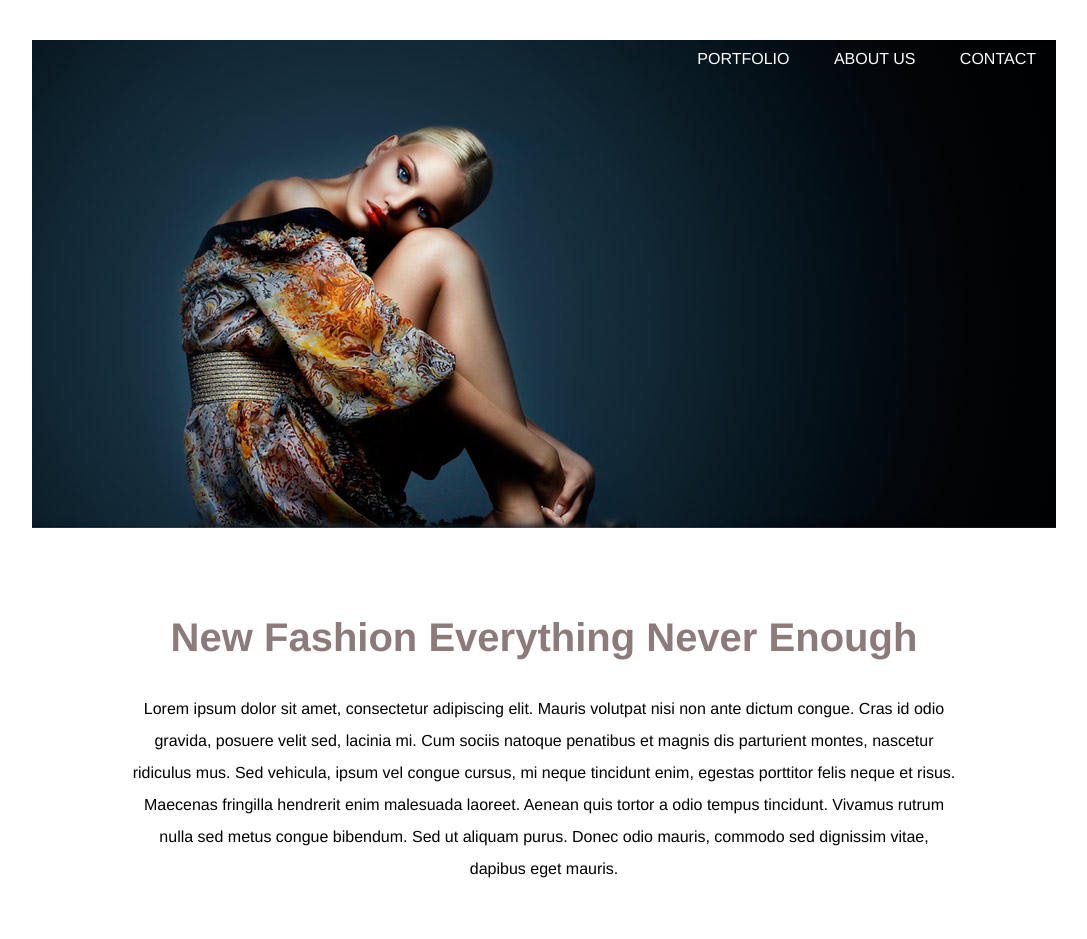
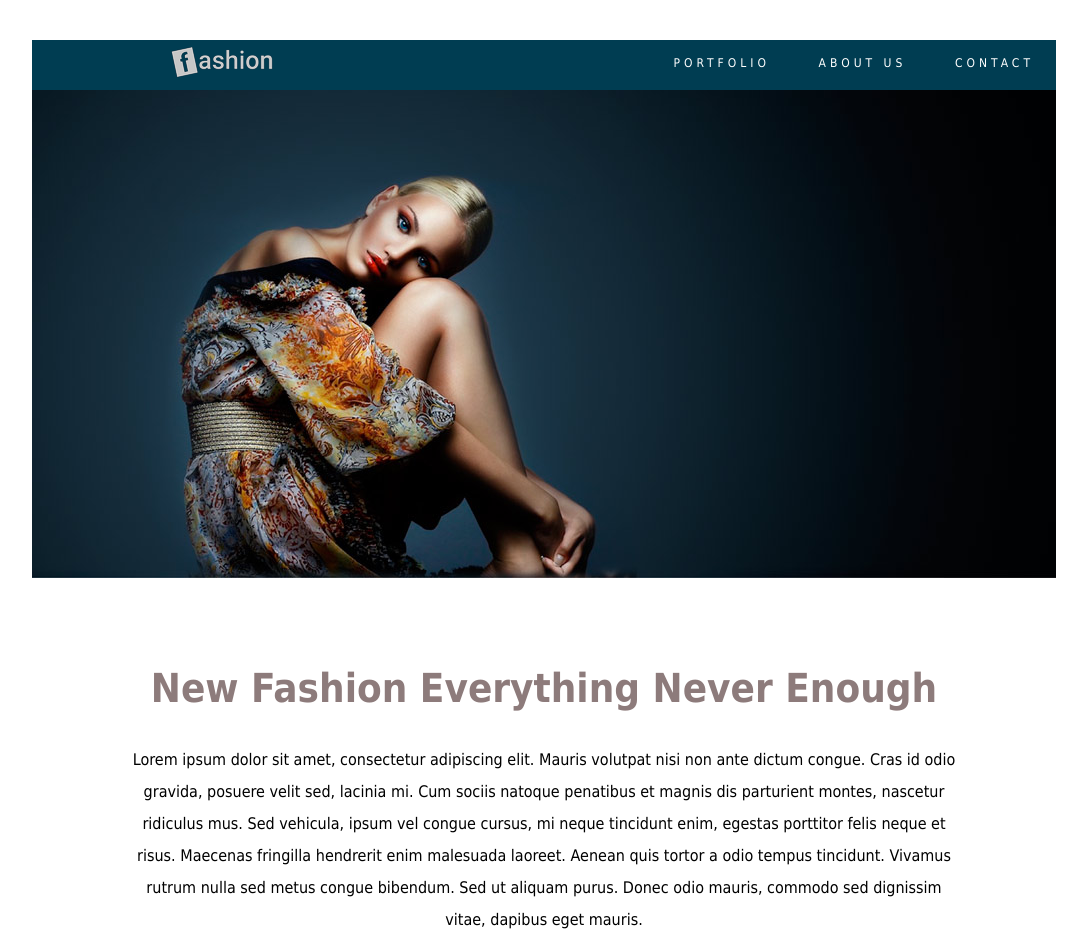
Before and after one commit to SuhAQueiroz/projeto-fashion, a plain HTML site: page index.html in a window 1280 px wide. Shown: the top 939 px of the page, without its empty margins (96-1183 px from the left). Drawn offline with Linux system fonts and the light colour scheme.

Commit message:
alteração
mudança no header

```diff
--- a/index.html
+++ b/index.html
@@ -10,7 +10,7 @@
 <body>
     <div id="principal">
         <header class="header-topo">
-
+            <img class="logotipo" src="logo.png" alt="logo fashion">
             <nav class="header-nav">
                 <ul>
                     <li><a href="#">Portfolio</a></li>
@@ -18,8 +18,8 @@
                     <li><a href="#">Contact</a></li>
                 </ul>
             </nav>
-            <img class="img-principal" src="topo.jpg" alt="modelo">
         </header>
+        <img class="img-principal" src="topo.jpg" alt="modelo">
         <article class="portifolio">
             <h1>New Fashion Everything Never Enough</h1>
             <p>Lorem ipsum dolor sit amet, consectetur adipiscing elit. Mauris volutpat nisi non ante dictum congue. Cras id odio gravida, posuere velit sed, lacinia mi. Cum sociis natoque penatibus et magnis dis parturient montes, nascetur ridiculus mus. Sed vehicula, ipsum vel congue cursus, mi neque tincidunt enim, egestas porttitor felis neque et risus. Maecenas fringilla hendrerit enim malesuada laoreet. Aenean quis tortor a odio tempus tincidunt. Vivamus rutrum nulla sed metus congue bibendum. Sed ut aliquam purus. Donec odio mauris, commodo sed dignissim vitae, dapibus eget mauris.</p>
@@ -55,7 +55,6 @@
        </div>
        <div class="maps">
         <iframe src="https://www.google.com/maps/embed?pb=!1m18!1m12!1m3!1d28060.99347780794!2d-52.834429919228086!3d-28.460743229072254!2m3!1f0!2f0!3f0!3m2!1i1024!2i768!4f13.1!3m3!1m2!1s0x94fd493c92d28c8f%3A0x6ff21ca741cec0c8!2sN%C3%A3o-Me-Toque%2C%20RS%2C%2099470-000!5e0!3m2!1spt-BR!2sbr!4v1611845239871!5m2!1spt-BR!2sbr" width="600" height="450" frameborder="0" style="border:0;" allowfullscreen="" aria-hidden="false" tabindex="0"></iframe>
-
        </div>
        <footer class="rodape">Copyright &copy; fastfashion.com</footer>
     </div>
--- a/style.css
+++ b/style.css
@@ -1,19 +1,25 @@
 body{
     margin: 0;
     padding: 0;
-    font-family: tahoma Arial, Helvetica, sans-serif;
-}
+    font-family: tahoma, Arial, Helvetica, sans-serif;
+    }
 #principal{
     width: 1024px;
     margin: 40px auto;
 }
 .header-topo{
+    height: 50px;
+    background: #003d52;
     position: relative;
+}
+.logotipo{
+    margin: 5px 0 0 135px;
 }
 .header-nav{
     position: absolute;
     top: 0;
     right: 0;
+    height: 100%;
 }
 .header-nav ul{
     margin: 0;
@@ -23,13 +29,15 @@ body{
     list-style: none;
     display: inline-block;
     margin: 0 10px;
-    padding: 10px;
+    padding: 12px;
     text-transform: uppercase;
 }
 .header-nav a{
     text-decoration: none;
     color: white;
     transition: color .3s linear;
+    letter-spacing: 4px;
+    font-size: 12px;
 }
 .header-nav a:hover{
     color: rgb(0, 255, 106);
```
